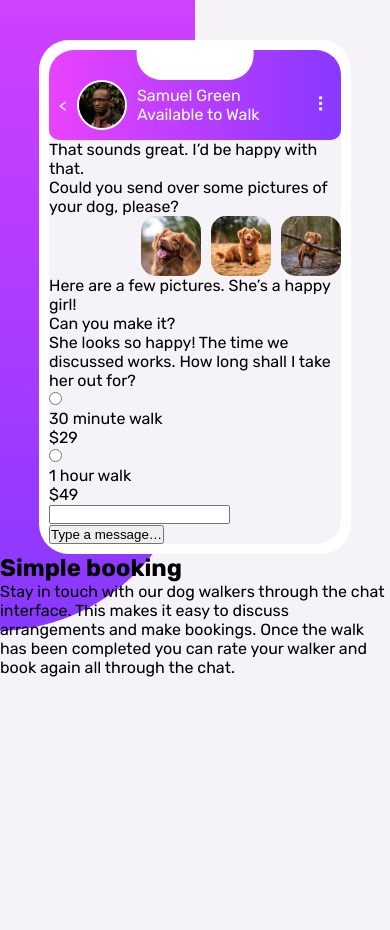
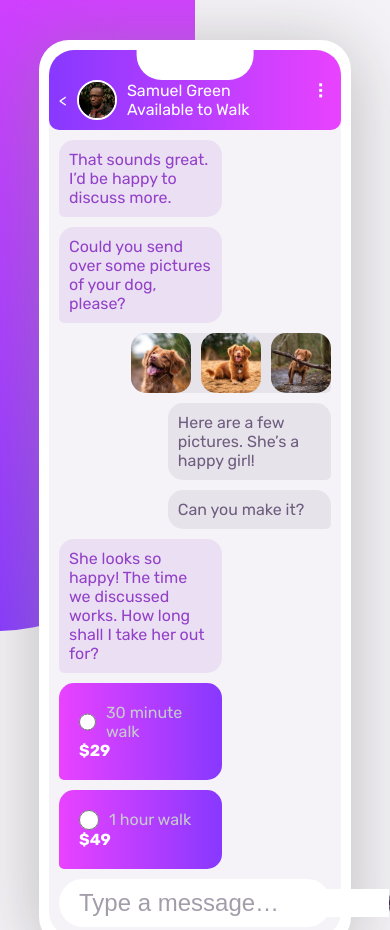
Before and after one commit to abdo-ali/Chat-app-CSS-illustration, a plain HTML site: page index.html in a window 390 px wide. Shown: the top 930 px of the page. Before the commit the page ends 884 px from the top, so only its background shows below. Drawn offline with Linux system fonts and the light colour scheme.

Commit message:
phone stel need some edit

```diff
--- a/index.html
+++ b/index.html
@@ -29,9 +29,9 @@
           </div>
 
           <div class="bottom-phone">
-            <p class="chat left">That sounds great. I’d be happy with that.</p>
+            <p class="chat left">That sounds great. I’d be happy to discuss more.</p>
             <p class="chat left">Could you send over some pictures of your dog, please?</p>
-            <div class="chat-img">
+            <div class="chat-img right">
               <img src="images/dog-image-1.jpg" alt="dog one">
               <img src="images/dog-image-2.jpg" alt="dog two">
               <img src="images/dog-image-3.jpg" alt="dog three">
@@ -39,19 +39,23 @@
             <p class="chat right">Here are a few pictures. She’s a happy girl!</p>
             <p class="chat right">Can you make it?</p>
             <p class="chat left">She looks so happy! The time we discussed works. How long shall I take her out for?</p>
-            <div class="walk-time">
-              <input type="radio">
-              <p>30 minute walk</p>
+            <div class="walk-time left">
+              <div class="walk-radio">
+                <input type="radio">
+                <p>30 minute walk</p>
+              </div>
               <span>$29</span>
             </div>
-            <div class="walk-time">
-              <input type="radio">
-              <p>1 hour walk</p>
+            <div class="walk-time left">
+              <div class="walk-radio">
+                <input type="radio">
+                <p>1 hour walk</p>
+              </div>
               <span>$49</span>
             </div>
             <div class="submit">
-              <input type="text">
-              <input type="submit" value="Type a message…">
+              <input type="text" value="Type a message…">
+              <input type="submit" value=">">
             </div>
           </div>
         </div>
--- a/main.css
+++ b/main.css
@@ -73,6 +73,7 @@ body{
     margin-top: 40px;
 
 }
+/*******************PHONE************************/
 .top-section{
     width: 80%;
     background-color: var(--cle-secondary-White);
@@ -82,6 +83,7 @@ body{
     -moz-border-radius: 30px;
     -ms-border-radius: 30px;
     -o-border-radius: 30px;
+    box-shadow: 0px 8px 70px 1px #8888
 }
 .phone{
     width: 100%;
@@ -93,6 +95,7 @@ body{
     -ms-border-radius: 25px;
     -o-border-radius: 25px;
 }
+/*******************TOP-PHONE************************/
 .top-phone{
     width: 100%;
     padding: 30px 10px 10px 10px;
@@ -103,7 +106,7 @@ body{
     align-content: center;
     align-items: center; */
     gap: 10px;
-    background-image: linear-gradient(to right, var(--gradiant-Light-Magenta), var(--gradinat-Light-Violet));
+    background-image: linear-gradient(to right, var(--gradinat-Light-Violet), var(--gradiant-Light-Magenta));
     border-radius: 25px 25px 10px 10px;
     -webkit-border-radius: 25px 25px 10px 10px;
     -moz-border-radius: 25px 25px 10px 10px;
@@ -142,11 +145,10 @@ body{
 
 }
 .top-phone > p{
-    align-self: center;
+    font-weight: var(--fw-500);
+    font-size: x-large;
 }
-.three-dots{
-    align-self: center;
-}
+
 .three-dots::after{
     content: '\2807';
     font-size: 20px;
@@ -154,7 +156,7 @@ body{
 
 }
 .top-phone img{
-    width: 50px;
+    width: 40px;
     aspect-ratio: 1/1;
     border: 2px solid var(--cle-secondary-White);
     border-radius: 50%;
@@ -174,6 +176,14 @@ body{
     -ms-border-radius: 20px;
     -o-border-radius: 20px;
 }
+/*******************REMAIN-PHONE************************/
+.bottom-phone{
+    display: flex;
+    align-items: flex-start;
+    flex-direction: column;
+    gap: 10px;
+    padding: 10px;
+}
 .chat-img{
     display: flex;
     flex-direction: row;
@@ -189,3 +199,111 @@ body{
     -ms-border-radius: 15px;
     -o-border-radius: 15px;
 }
+
+.chat{
+    width: 60%;
+    padding: 10px;
+}
+.left{
+    color: var(--clr-chat-left-Moderate-Violet);
+    background-color: hsl(276, 55%, 52%, .1);
+    border-radius: 15px 15px 15px 5px;
+    -webkit-border-radius: 15px 15px 15px 5px;
+    -moz-border-radius: 15px 15px 15px 5px;
+    -ms-border-radius: 15px 15px 15px 5px;
+    -o-border-radius: 15px 15px 15px 5px;
+}
+.right{
+    color: var(--clr-chat-right-Desaturated-Dark-Violet);
+    background-color: hsl(271, 15%, 43%, .1);
+    border-radius: 15px 15px 5px 15px;
+    -webkit-border-radius: 15px 15px 5px 15px;
+    -moz-border-radius: 15px 15px 5px 15px;
+    -ms-border-radius: 15px 15px 5px 15px;
+    -o-border-radius: 15px 15px 5px 15px;
+    align-self: flex-end;
+}
+.walk-time{
+    background-image: linear-gradient(to right, var(--gradiant-Light-Magenta), var(--gradinat-Light-Violet));
+    width: 60%;
+    padding: 20px;
+    display: flex;
+    flex-direction: row;
+    flex-wrap: wrap;
+    justify-content: space-between;
+    align-content: center;
+    align-items: center;
+
+}
+.walk-radio{
+    display: flex;
+    flex-direction: row;
+    gap: 10px;
+}
+.walk-time span{
+    font-weight: var(--fw-700);
+    color: var(--cle-secondary-White);
+}
+.walk-time p{
+    color: var(--clr-txt-Grayish-Blue);
+}
+input[type= "radio"]{
+    color: var(--cle-radio-btn-Very-Light-Magenta);
+    width: 20px;
+    aspect-ratio: 1/1;
+}
+.submit{
+    /* align-self: center; */
+    width: 100%;
+    background-color: var(--cle-secondary-White);
+    /* height: ; */
+    padding: 10px;
+    border-radius: 40px;
+    -webkit-border-radius: 40px;
+    -moz-border-radius: 40px;
+    -ms-border-radius: 40px;
+    -o-border-radius: 40px;
+    display: flex;
+    flex-direction: row;
+    justify-content: space-between;
+}
+.submit input{
+    border: none;
+}
+input[type = "text"]{
+    color: var(--clr-paragraph-Dark-Grayish-Violet);
+    padding-left: 10px;
+    font-size: 1.5rem;
+}
+
+input[type = "submit"]{
+    width: 50px;
+    aspect-ratio: 1/1;
+    border-radius: 50%;
+    -webkit-border-radius: 50%;
+    -moz-border-radius: 50%;
+    -ms-border-radius: 50%;
+    -o-border-radius: 50%;
+    color: var(--cle-secondary-White);
+    font-weight: var(--fw-700);
+    font-size: 1rem;
+    background-color: var(--cle-submit-Very-Dark-Desaturated-Violet);
+}
+/*******************BOTTOM-SECTION************************/
+
+.bottom-section{
+    width: 80%;
+    margin: 50px 0;
+    text-align: center;
+}
+.bottom-section h1{
+    color: var(--clr-main-heading-Very-Dark-Desaturated-Violet);
+    font-weight: var(--fw-700);
+    font-size: 2.3rem;
+    margin-bottom: 20px;
+
+}
+.bottom-section p{
+    color: var(--clr-paragraph-Dark-Grayish-Violet);
+    line-height: 1.6    ;
+}
```
